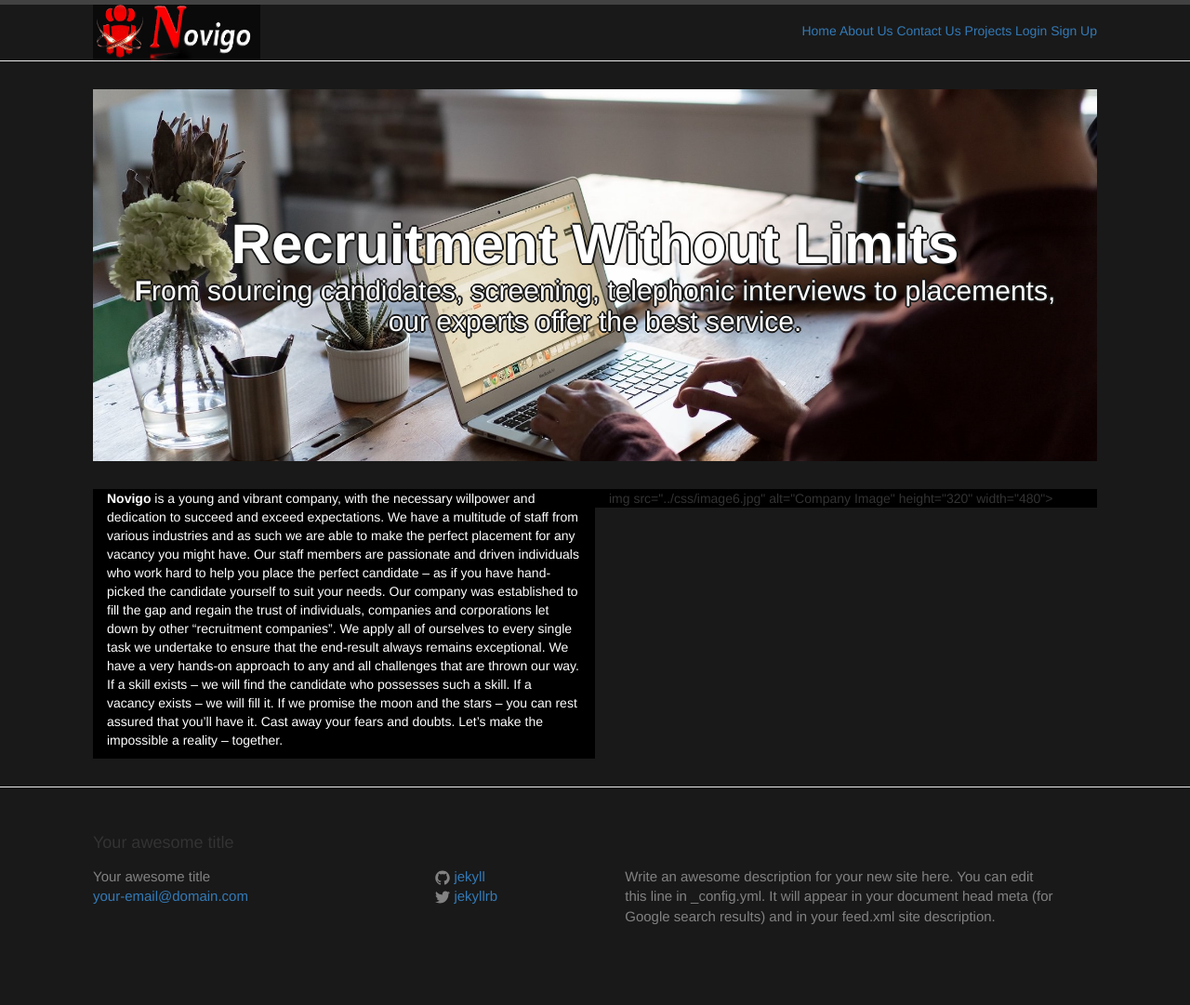
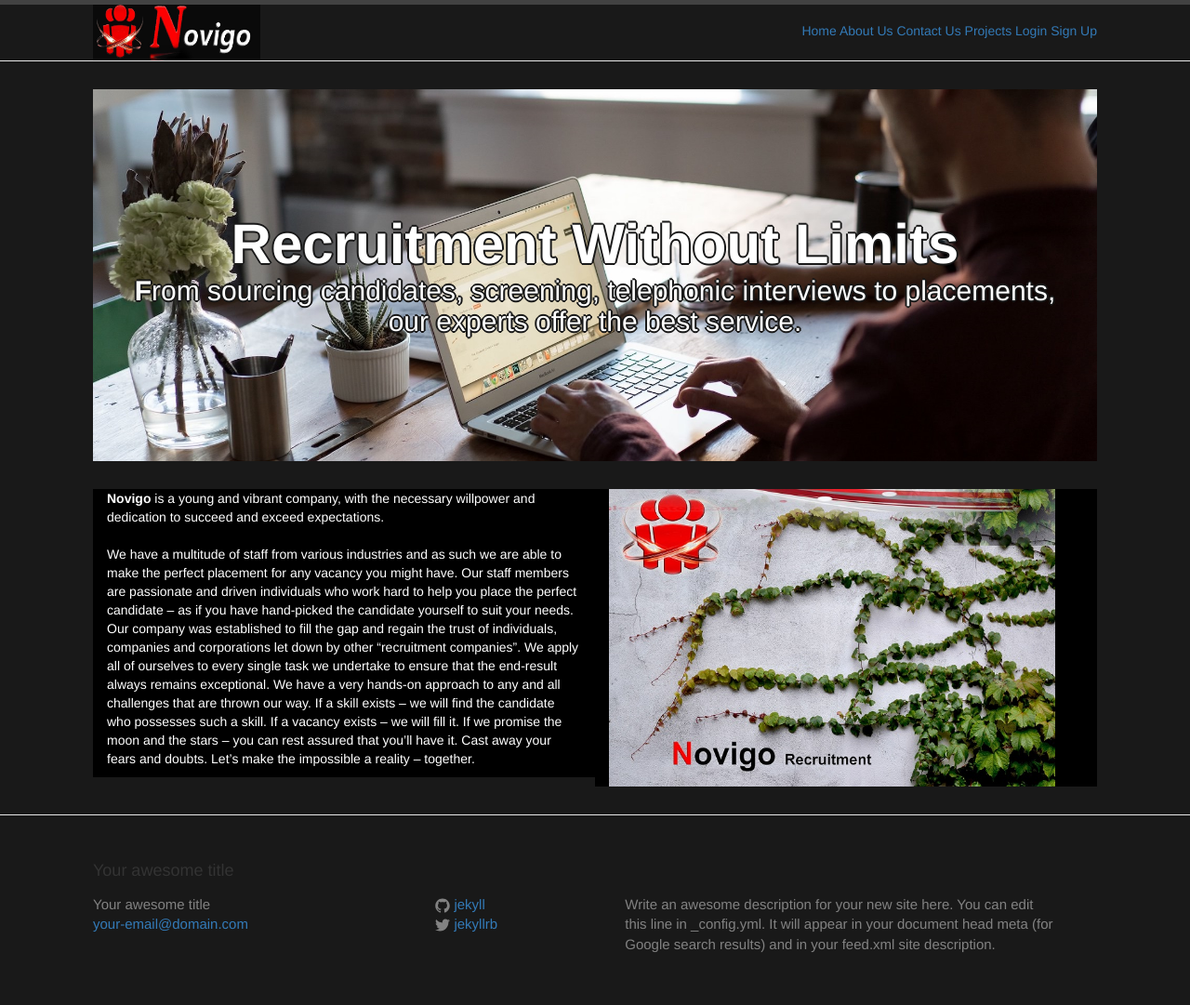
Before and after one commit to Hermankoch/hermankoch.github.io, a Jekyll site: the page built from index.html, in a window 1280 px wide. Shown: the whole page at 93% size. Built offline with Jekyll 4.4.1, drawn with Linux system fonts in a browser that asks for light colours; before the commit the page ends 1051 px from its top, so only the background shows below that.

Commit message:
Update index.html

```diff
--- a/index.html
+++ b/index.html
@@ -37,7 +37,7 @@
     <div class="row">
 
       <div class="col-sm-6" style="background-color:black;"><p style="color:white;"><strong>Novigo</strong> is a young and vibrant company,
-        with the necessary willpower and dedication to succeed and exceed expectations. We have a multitude of staff from
+        with the necessary willpower and dedication to succeed and exceed expectations.<br /><br /> We have a multitude of staff from
         various industries and as such we are able to make the perfect placement for any vacancy you might have.
         Our staff members are passionate and driven individuals who work hard to help you place the perfect
         candidate – as if you have hand-picked the candidate yourself to suit your needs. Our company was
@@ -50,7 +50,7 @@
 
       </div>
 
-      <div class="col-sm-6" style="background-color:black;">img src="../css/image6.jpg" alt="Company Image" height="320" width="480">
+      <div class="col-sm-6" style="background-color:black;"><img src="../css/image6.jpg" alt="Company Image" height="320" width="480">
       </div>
 
   </div>
```
